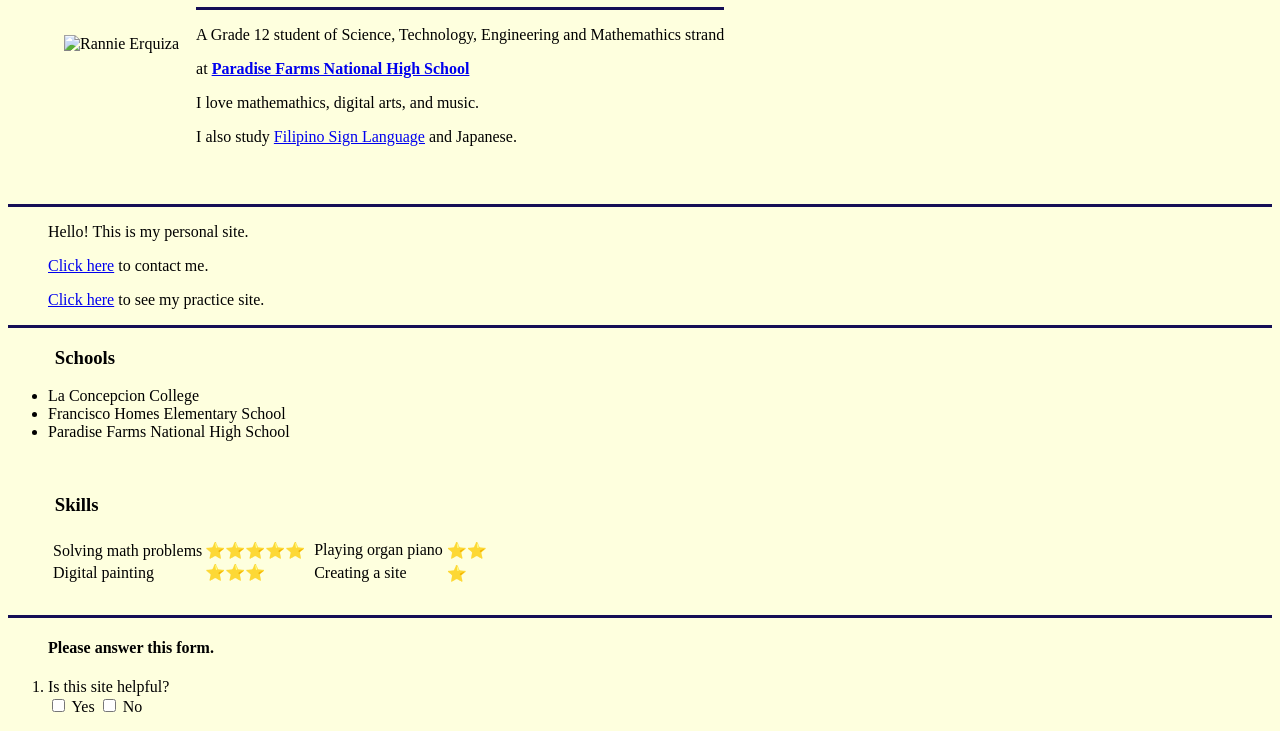
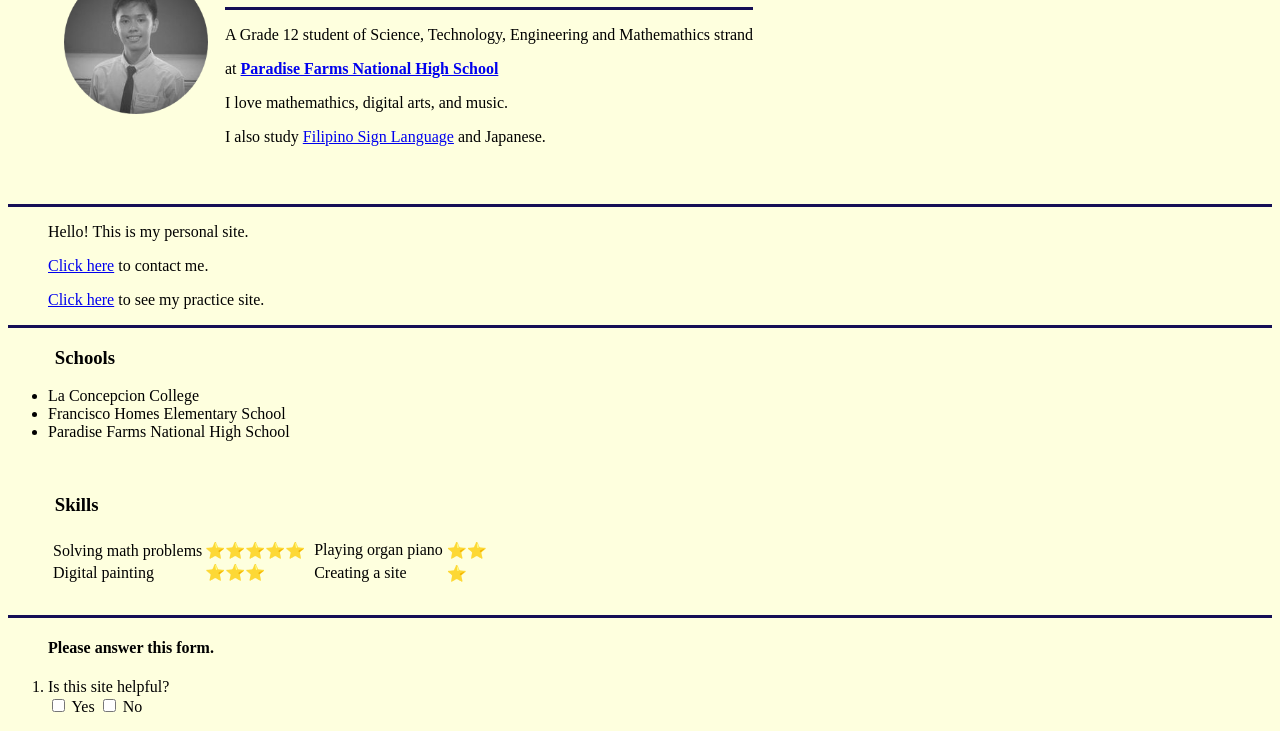
Before and after one commit to Ranerqz/za, a plain HTML site: page profile.html in a window 1280 px wide. Shown: the part 97-828 px from the top of the page. Drawn offline with Linux system fonts and the light colour scheme.

Commit message:
change image source

```diff
--- a/profile.html
+++ b/profile.html
@@ -10,7 +10,7 @@
 
   <table cellspacing="15" style="margin-left:2.5em">
     <tr>
-      <td><img src="Rannie Erquiza profile.png" width="144" height="144" alt="Rannie Erquiza"></td>
+      <td><img src="image/Rannie Erquiza profile.png" width="144" height="144" alt="Rannie Erquiza"></td>
       <td>
         <h1>Rannie Erquiza</h1>
           <hr size=3 color=#150e56>
```
